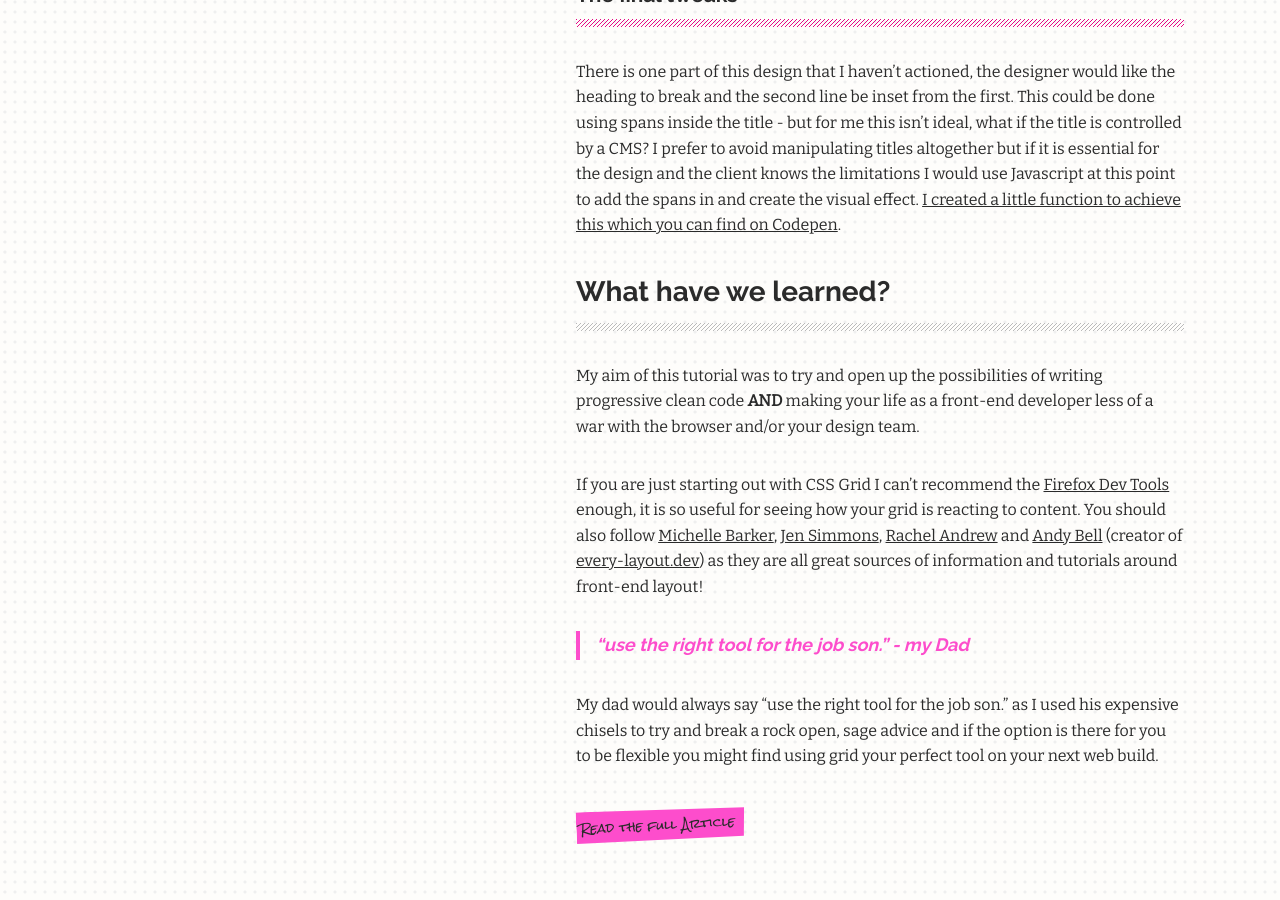
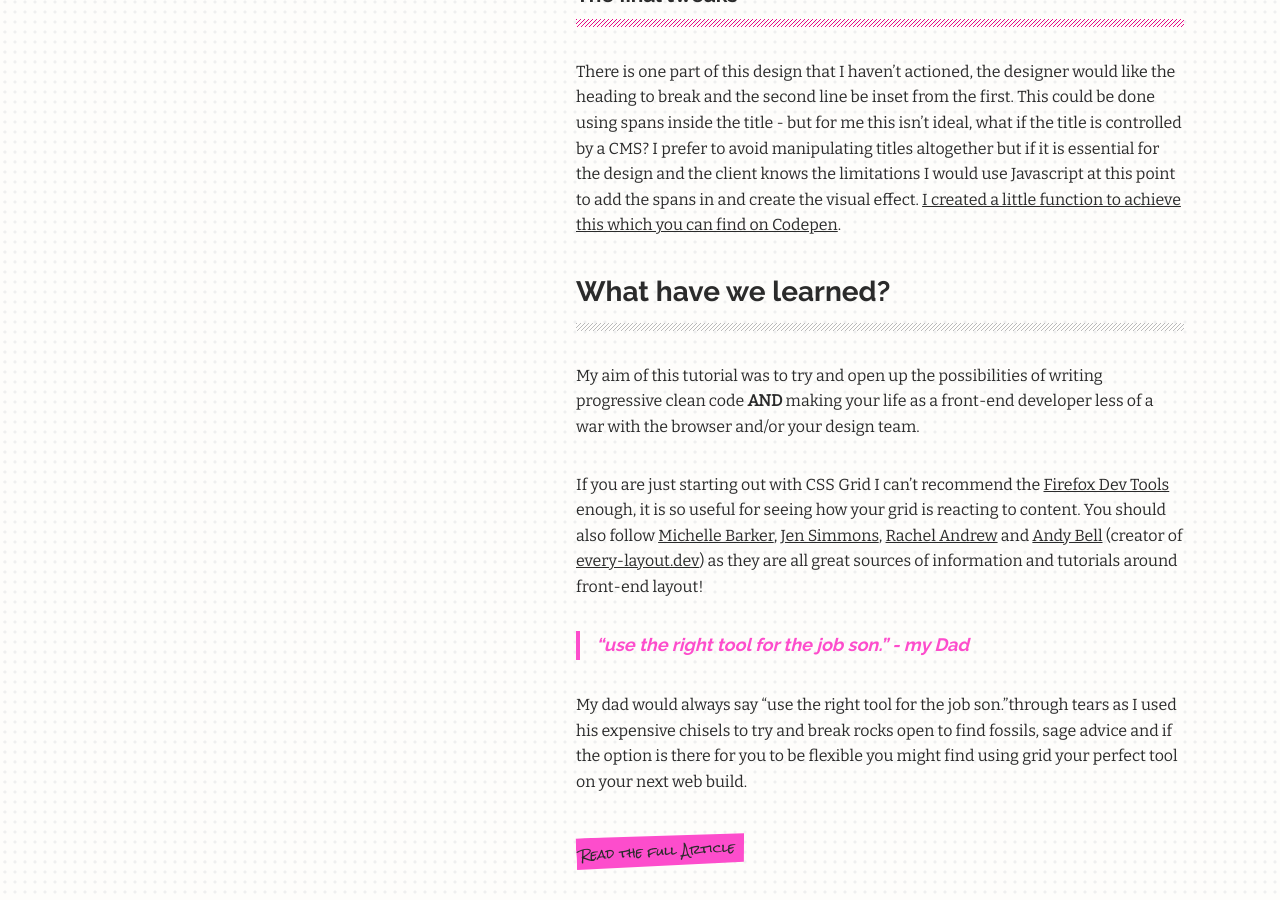
Before and after one commit to maxray/maxray.github.io, a Jekyll site: the page built from blog.html, in a window 1280 px wide and 900 px high, scrolled down 9443 px. Built offline with Jekyll 4.4.1, drawn with Linux system fonts in a browser that asks for light colours.

Commit message:
Updated Creating More Complex Layouts Using Css Grid

```diff
--- a/_posts/2019-11-21-creating-more-complex-layouts-using-css-grid.markdown
+++ b/_posts/2019-11-21-creating-more-complex-layouts-using-css-grid.markdown
@@ -200,4 +200,4 @@ If you are just starting out with CSS Grid I can’t recommend the [Firefox Dev
 
 > “use the right tool for the job son.” - my Dad
 
-My dad would always say "use the right tool for the job son." as I used his expensive chisels to try and break a rock open, sage advice and if the option is there for you to be flexible you might find using grid your perfect tool on your next web build.
+My dad would always say "use the right tool for the job son."through tears as I used his expensive chisels to try and break rocks open to find fossils, sage advice and if the option is there for you to be flexible you might find using grid your perfect tool on your next web build.
```
